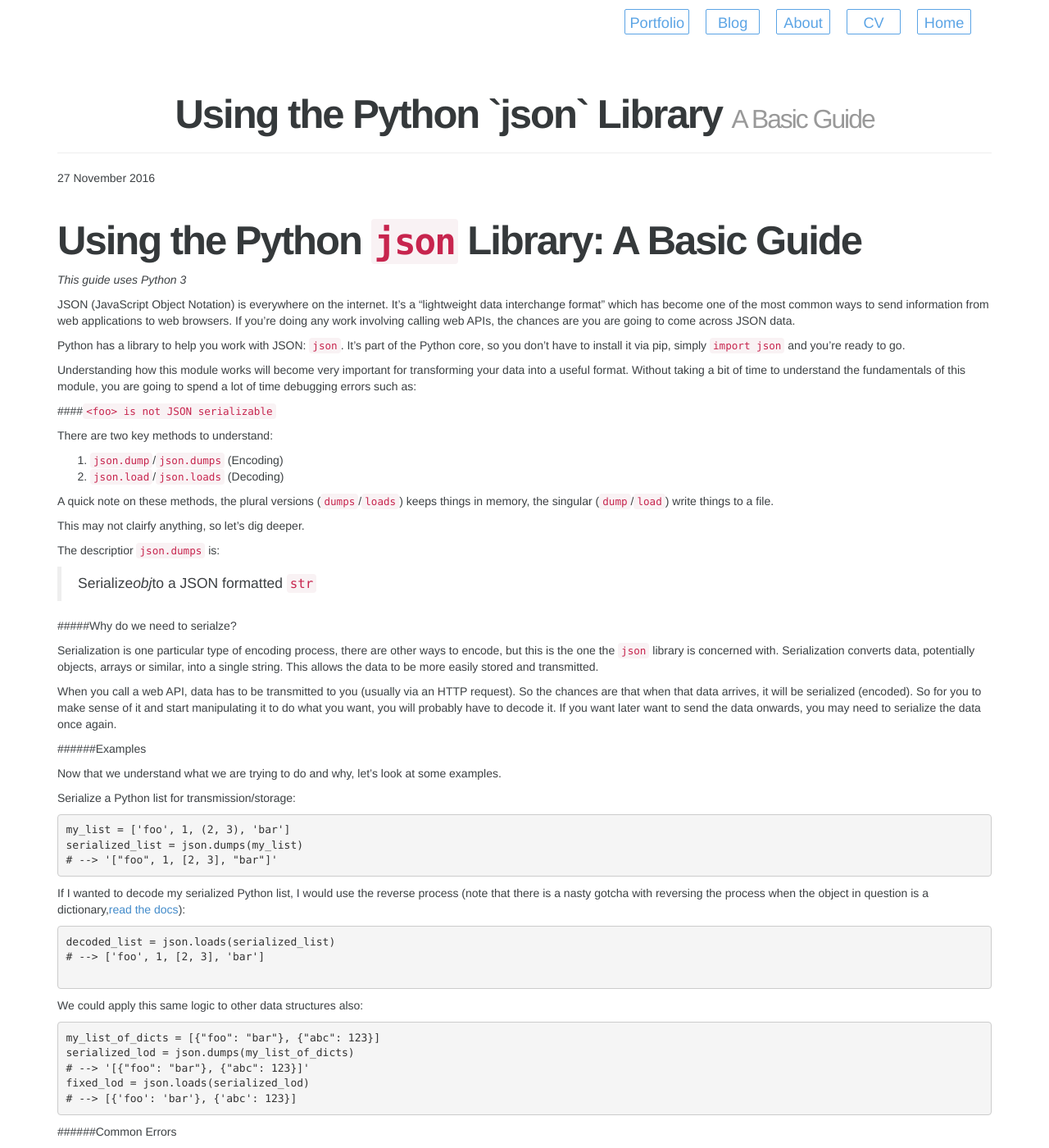
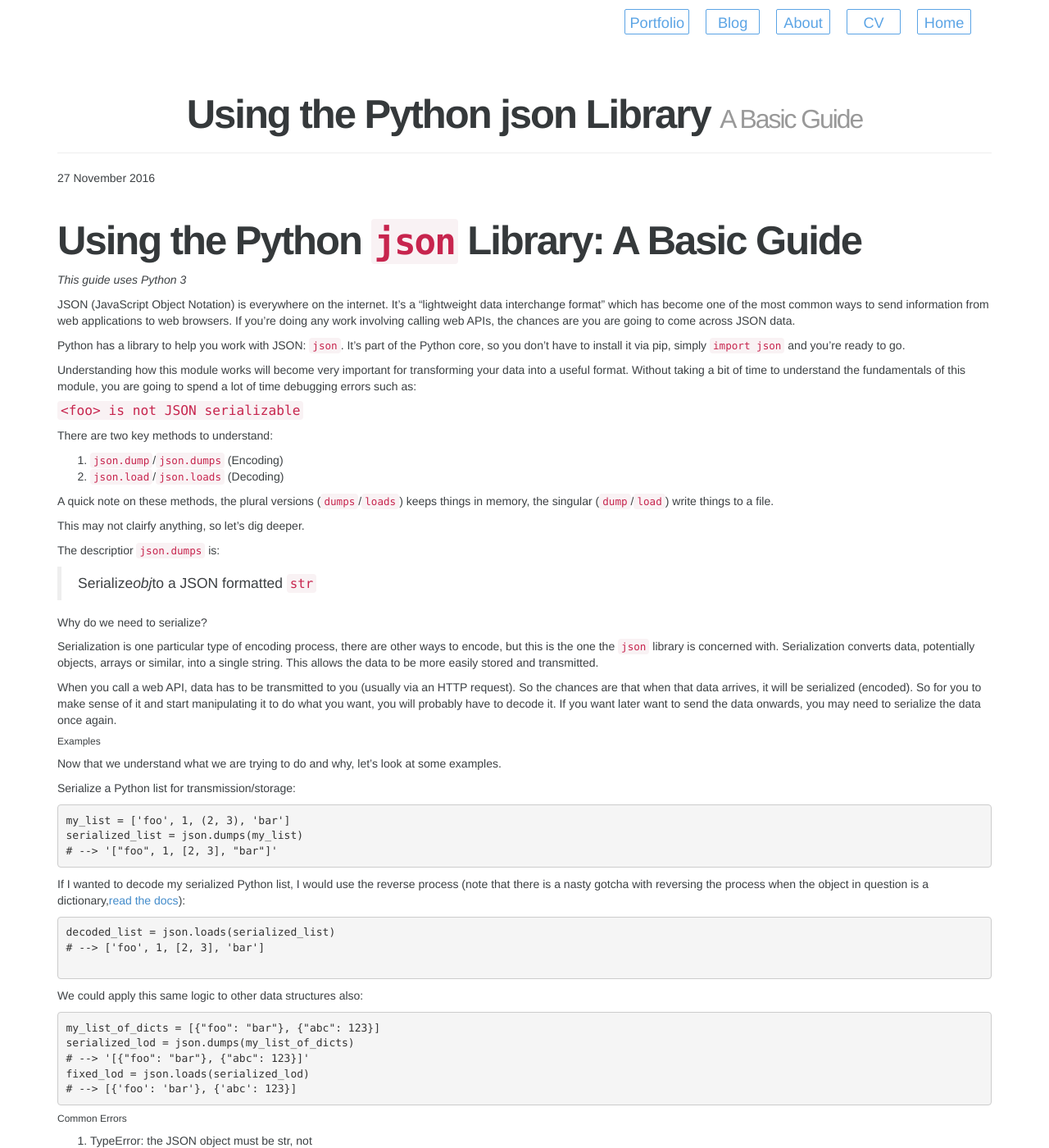
Before and after one commit to val314159/christophergs.github.io, a Jekyll site: the page built from _posts/2016-11-27-python-json.md, in a window 1280 px wide and 1400 px high. Shown: the whole window at 82% size. Built offline with Jekyll 4.4.1, drawn with Linux system fonts in a browser that asks for light colours; comment, search, counter and statistics services are not loaded; some of the changed text lies outside the part shown.

Commit message:
fix formatting

````diff
--- a/_posts/2016-11-27-python-json.md
+++ b/_posts/2016-11-27-python-json.md
@@ -1,6 +1,6 @@
 ---
 layout: post
-title: Using the Python `json` Library
+title: Using the Python json Library
 category : Python
 tagline: A Basic Guide
 tags : [Python, web development]
@@ -21,7 +21,7 @@ Understanding how this module works will become very important for transforming
 taking a bit of time to understand the fundamentals of this module, you are going to spend a lot of time debugging
 errors such as:
 
-####`<foo> is not JSON serializable`
+#### `<foo> is not JSON serializable`
 
 
 There are two key methods to understand:
@@ -38,7 +38,7 @@ The descriptior `json.dumps` is:
 
 >Serialize*obj*to a JSON formatted `str`
 
-#####Why do we need to serialze?
+##### Why do we need to serialize?
 
 Serialization is one particular type of encoding process, there are other ways to encode, but this is the one the `json` library
 is concerned with. Serialization converts data, potentially objects, arrays or similar, into a single string. This
@@ -49,7 +49,7 @@ that data arrives, it will be serialized (encoded). So for you to make sense of
 you want, you will probably have to decode it. If you want later want to send the data onwards, you may
 need to serialize the data once again.
 
-######Examples
+###### Examples
 
 Now that we understand what we are trying to do and why, let's look at some examples.
 
@@ -80,7 +80,7 @@ fixed_lod = json.loads(serialized_lod)
 # --> [{'foo': 'bar'}, {'abc': 123}]
 ```
 
-######Common Errors
+###### Common Errors
 
 1. TypeError: the JSON object must be str, not <data structure that is not a str>
 
@@ -126,7 +126,7 @@ json.dumps(MyClass)
 #TypeError: <class '__main__.MyClass'> is not JSON serializable
 ```
 
-######The Encoder
+###### The Encoder
 
 It's worth noting that the JSONEncoder (behind `json.dumps`) makes the following conversions:
 
````
